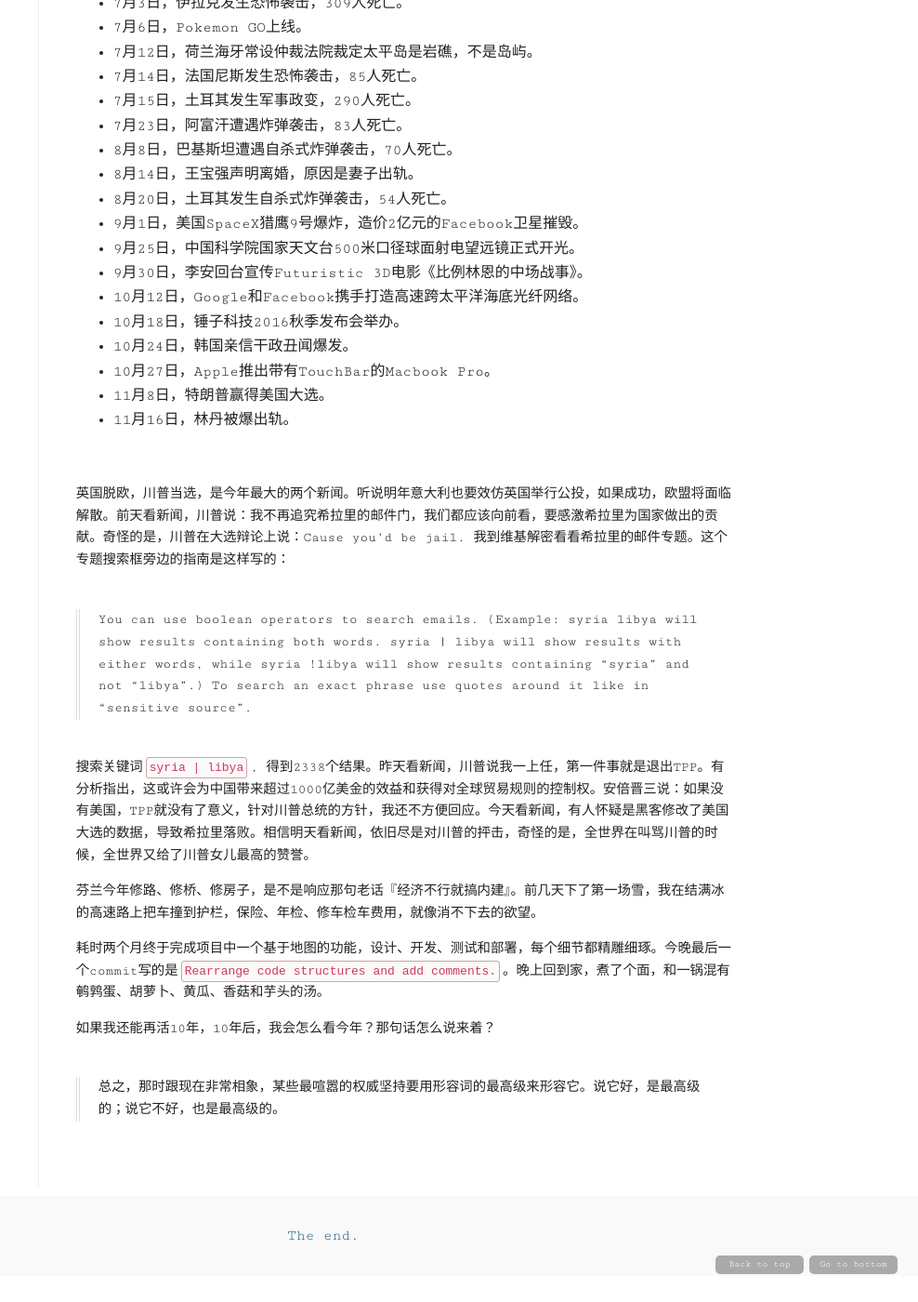
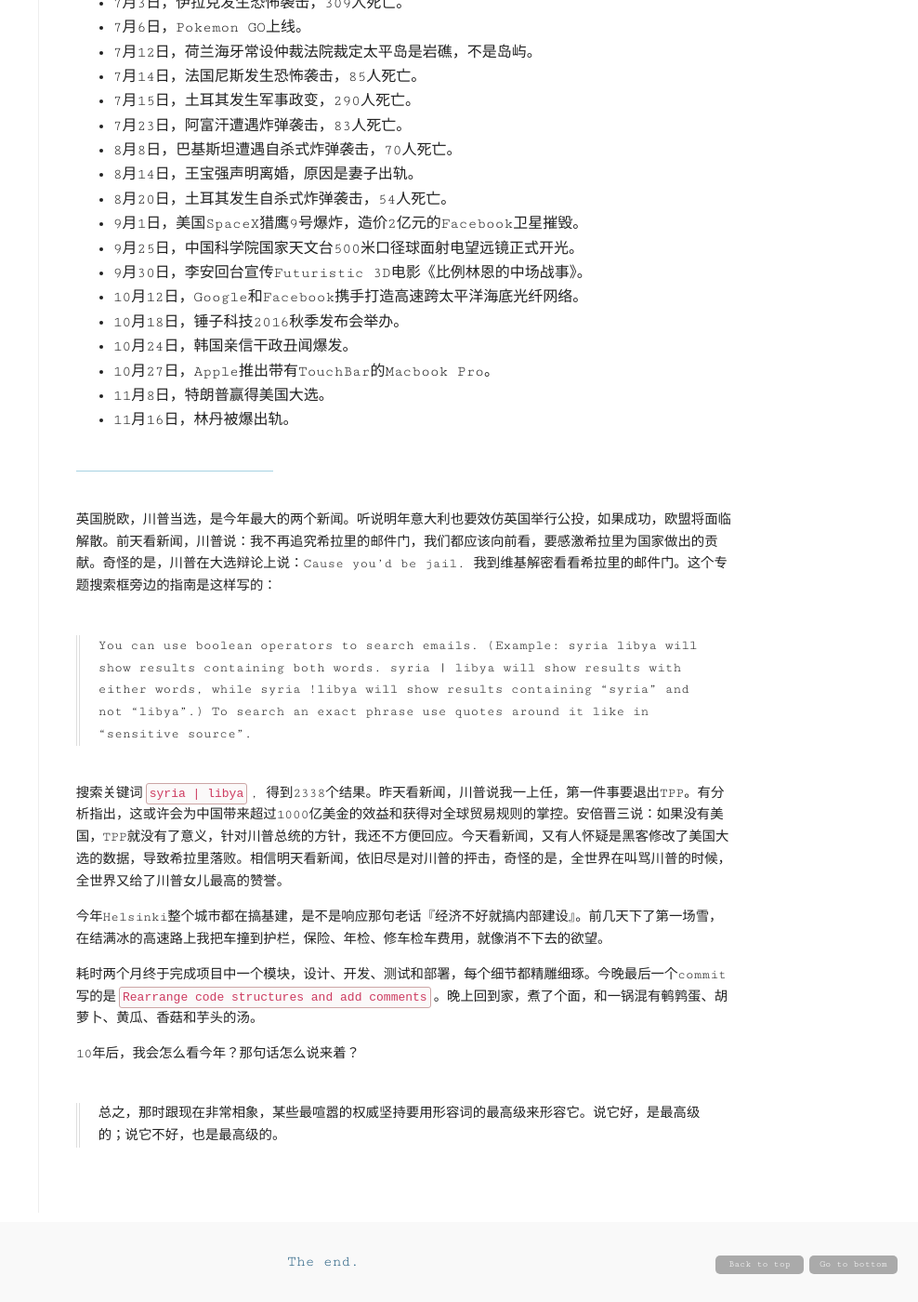
Before and after one commit to crabcanon/crabcanon.github.com, a Jekyll site: the page built from _posts/2016-11-25-complexity.md, in a window 1280 px wide and 1400 px high, scrolled down 1010 px. Shown: the whole window at 93% size, without its empty margins (292-1280 px from the left). Built offline with Jekyll 4.4.1, drawn with Linux system fonts in a browser that asks for light colours; before the commit the page ends 2382 px from its top, so only the background shows below that; some of the changed text lies outside the part shown.

Commit message:
Update blog

```diff
--- a/_posts/2016-11-25-complexity.md
+++ b/_posts/2016-11-25-complexity.md
@@ -6,13 +6,13 @@
 tags: [中文]
 ---
 
-昨天遇到一件事，让我突然想写下来。
+昨天遇到一件事，让我突然想记下来。
 
-上周公司迁新址，由于新环境不熟，趁休息到大楼外转一圈，当时天色已暗，刚走到吸烟区，突然看到一个像难民的人快步走向我，他迟疑一下，对我说：嘿，我钱包落在楼上了，指了指公司。但没有想进去的意思，我有点奇怪，但也礼貌的对他说：前面有个门，进去问问前台，他们有专门存放遗留物品的地方。他看了看我，说了句：好。没过一会，他回来了，看起来只是为了敷衍我刚才说的话，来回走了一趟。经过我身边，他说：算了，诶，对了，你有没有烟？
+上周公司迁新址，对新环境不熟，趁休息到大楼外转一圈，当时天色已暗，刚走到吸烟区，突然看到一个像难民的人快步走向我，他迟疑一下，对我说：嘿，我钱包落在楼上了，指了指公司，但没有想进去的意思。我有点奇怪，礼貌回他：前面有个门，进去问问前台，他们有专门存放遗留物品的地方。他看了看我，说了句：好。没过一会，他回来了，看起来只是为了敷衍我刚才说的话，来回走了一趟。经过我身边，他说：算了，诶，对了，你有没有烟？
 
-我站在那里，目送着他的背影消失在黑暗的树林深处。我在想，到底他只是想要烟，但是因为某种原因，做了这些举动，还是他的钱包真的落在了大楼，顺便跟我要烟？无论什么原因，我都隐约觉得，和这栋由大落地玻璃和精确切割的钢桁架建造而成通体发光的大楼有关。我很想知道，但不会知道了。
+我站在那里，目送着他的背影消失在黑暗的树林深处。我在想，到底他只是想要烟，但是因为某种原因，做了这些举动，才最终企口，还是他的钱包真的落在了大楼，顺便跟我要烟？无论原因，我都隐约觉得，这件事与这栋由大落地玻璃和精确切割的钢桁架组装而成的大楼有微妙的关系。
 
-今年发生了什么？
+回到办公室，我突然想看看今年发生了什么？
 
 - 1月7日，利比亚西部沿海警察训练中心遭到自杀式炸弹袭击，60人死亡。
 - 1月9日，俄罗斯空袭叙利亚，65人死亡。
@@ -50,19 +50,19 @@
 - 11月8日，特朗普赢得美国大选。
 - 11月16日，林丹被爆出轨。
 
-<br>
+---
 
-英国脱欧，川普当选，是今年最大的两个新闻。听说明年意大利也要效仿英国举行公投，如果成功，欧盟将面临解散。前天看新闻，川普说：我不再追究希拉里的邮件门，我们都应该向前看，要感激希拉里为国家做出的贡献。奇怪的是，川普在大选辩论上说：Cause you'd be jail. 我到维基解密看看希拉里的邮件专题。这个专题搜索框旁边的指南是这样写的：
+英国脱欧，川普当选，是今年最大的两个新闻。听说明年意大利也要效仿英国举行公投，如果成功，欧盟将面临解散。前天看新闻，川普说：我不再追究希拉里的邮件门，我们都应该向前看，要感激希拉里为国家做出的贡献。奇怪的是，川普在大选辩论上说：Cause you'd be jail. 我到维基解密看看希拉里的邮件门。这个专题搜索框旁边的指南是这样写的：
 
 >You can use boolean operators to search emails.
 (Example: syria libya will show results containing both words. syria | libya will show results with either words, while syria !libya will show results containing "syria" and not "libya".) To search an exact phrase use quotes around it like in "sensitive source".
 
-搜索关键词`syria | libya`, 得到2338个结果。昨天看新闻，川普说我一上任，第一件事就是退出TPP。有分析指出，这或许会为中国带来超过1000亿美金的效益和获得对全球贸易规则的控制权。安倍晋三说：如果没有美国，TPP就没有了意义，针对川普总统的方针，我还不方便回应。今天看新闻，有人怀疑是黑客修改了美国大选的数据，导致希拉里落败。相信明天看新闻，依旧尽是对川普的抨击，奇怪的是，全世界在叫骂川普的时候，全世界又给了川普女儿最高的赞誉。
+搜索关键词`syria | libya`, 得到2338个结果。昨天看新闻，川普说我一上任，第一件事要退出TPP。有分析指出，这或许会为中国带来超过1000亿美金的效益和获得对全球贸易规则的掌控。安倍晋三说：如果没有美国，TPP就没有了意义，针对川普总统的方针，我还不方便回应。今天看新闻，又有人怀疑是黑客修改了美国大选的数据，导致希拉里落败。相信明天看新闻，依旧尽是对川普的抨击，奇怪的是，全世界在叫骂川普的时候，全世界又给了川普女儿最高的赞誉。
 
-芬兰今年修路、修桥、修房子，是不是响应那句老话『经济不行就搞内建』。前几天下了第一场雪，我在结满冰的高速路上把车撞到护栏，保险、年检、修车检车费用，就像消不下去的欲望。
+今年Helsinki整个城市都在搞基建，是不是响应那句老话『经济不好就搞内部建设』。前几天下了第一场雪，在结满冰的高速路上我把车撞到护栏，保险、年检、修车检车费用，就像消不下去的欲望。
 
-耗时两个月终于完成项目中一个基于地图的功能，设计、开发、测试和部署，每个细节都精雕细琢。今晚最后一个commit写的是`Rearrange code structures and add comments.`。晚上回到家，煮了个面，和一锅混有鹌鹑蛋、胡萝卜、黄瓜、香菇和芋头的汤。
+耗时两个月终于完成项目中一个模块，设计、开发、测试和部署，每个细节都精雕细琢。今晚最后一个commit写的是`Rearrange code structures and add comments`。晚上回到家，煮了个面，和一锅混有鹌鹑蛋、胡萝卜、黄瓜、香菇和芋头的汤。
 
-如果我还能再活10年，10年后，我会怎么看今年？那句话怎么说来着？
+10年后，我会怎么看今年？那句话怎么说来着？
 
 >总之，那时跟现在非常相象，某些最喧嚣的权威坚持要用形容词的最高级来形容它。说它好，是最高级的；说它不好，也是最高级的。
```
